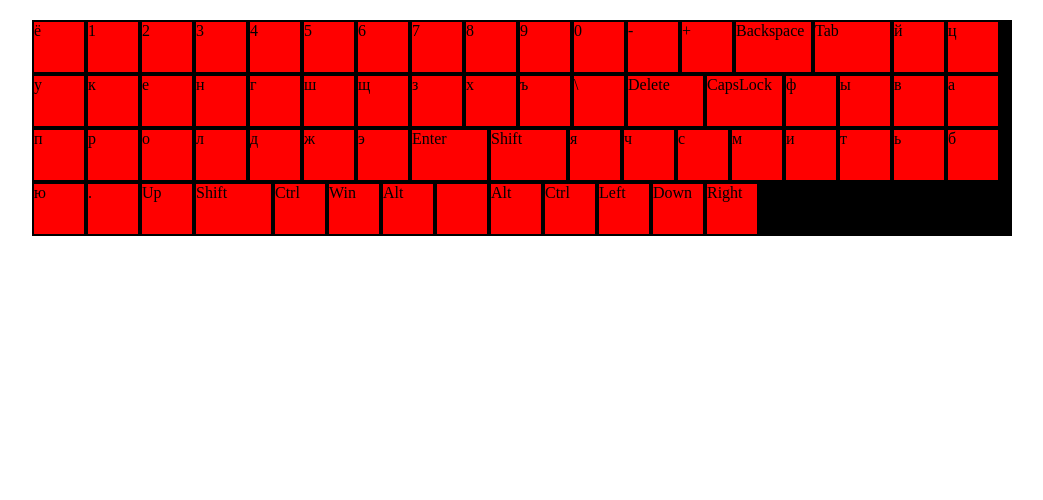
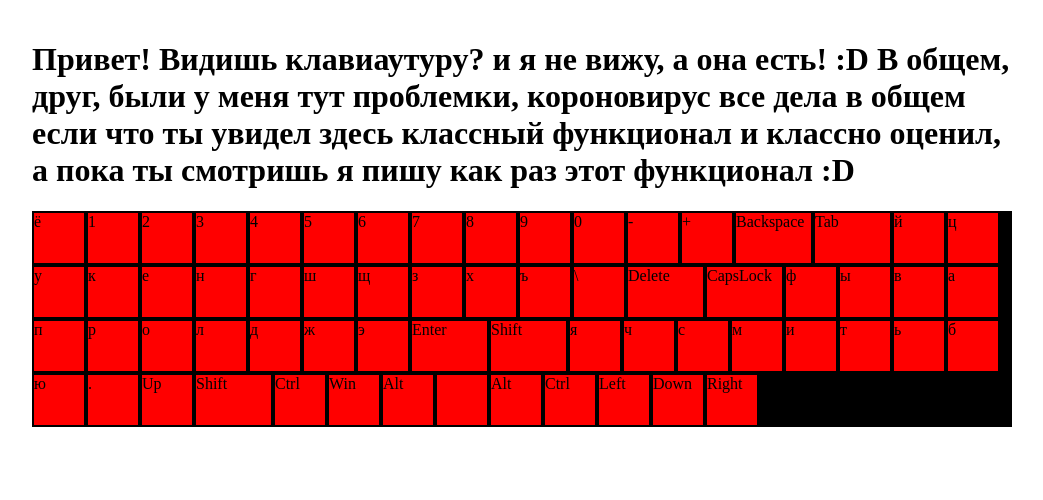
Before and after one commit to Stepbackru/virtual-keyboard, a website with bundled scripts: page index.html in a window 1280 px wide. Shown: the whole page, without its empty margins (118-1161 px from the left). Built offline with nearby package versions, Linux system fonts and the light colour scheme.

Commit message:
chore: kidding

```diff
--- a/index.html
+++ b/index.html
@@ -7,6 +7,11 @@
     <link rel="stylesheet" href="./style.css">
 </head>
 <body>
+    <div class="wrapper">
+        <h1 class="hi">Привет! Видишь клавиаутуру? и я не вижу, а она есть! :D В общем, друг, были у меня тут проблемки, короновирус все дела
+            в общем если что ты увидел здесь классный функционал и классно оценил, а пока ты смотришь я пишу как раз этот функционал :D
+        </h1>
+    </div>
     <script type="module" src="./index.js"></script>
 </body>
 </html>
```
